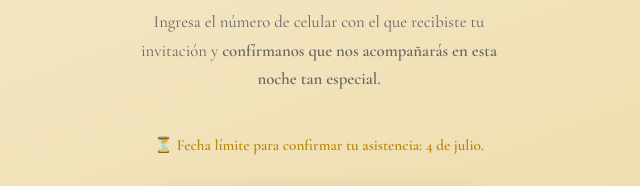
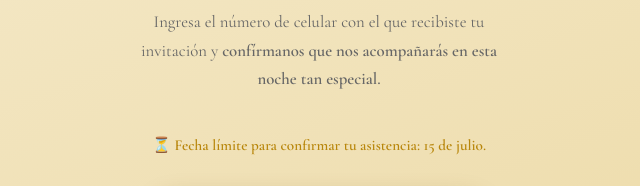
Before and after one commit to rolinjs/xv, a plain HTML site: page index.html in a window 1280 px wide. Shown: the part 4223-4409 px from the top of the page, 321-961 px from the left. Drawn offline with nearby package versions, Linux system fonts and the light colour scheme.

Commit message:
cambios finales, pasar por caja

```diff
--- a/index.html
+++ b/index.html
@@ -1920,7 +1920,7 @@
       <path d="M8 9h8M8 12.5h5" stroke-linecap="round"/>
     </svg>
     <h2 class="rsvp-title">Confirma tu asistencia</h2>
-    <p class="rsvp-text"> Ingresa el número de celular con el que recibiste tu invitación y <strong>confírmanos que nos acompañarás en esta noche tan especial.</strong> <br><br> <span class="rsvp-deadline"> ⏳ <strong>Fecha límite para confirmar tu asistencia: 4 de julio.</strong> </span> </p>
+    <p class="rsvp-text"> Ingresa el número de celular con el que recibiste tu invitación y <strong>confírmanos que nos acompañarás en esta noche tan especial.</strong> <br><br> <span class="rsvp-deadline"> ⏳ <strong>Fecha límite para confirmar tu asistencia: 15 de julio.</strong> </span> </p>
 
     <button class="btn-rsvp-cta" id="btn-rsvp-open" type="button" aria-expanded="false" aria-controls="rsvp-panel">
       <svg viewBox="0 0 24 24" fill="currentColor"><path d="M20 15.5c-1.25 0-2.45-.2-3.57-.57a1 1 0 0 0-1.02.24l-2.2 2.2a15.1 15.1 0 0 1-6.59-6.59l2.2-2.2c.27-.27.35-.67.24-1.02A11.4 11.4 0 0 1 8.5 4a1 1 0 0 0-1-1H4a1 1 0 0 0-1 1c0 9.39 7.61 17 17 17a1 1 0 0 0 1-1v-3.5a1 1 0 0 0-1-1z"/></svg>
```
